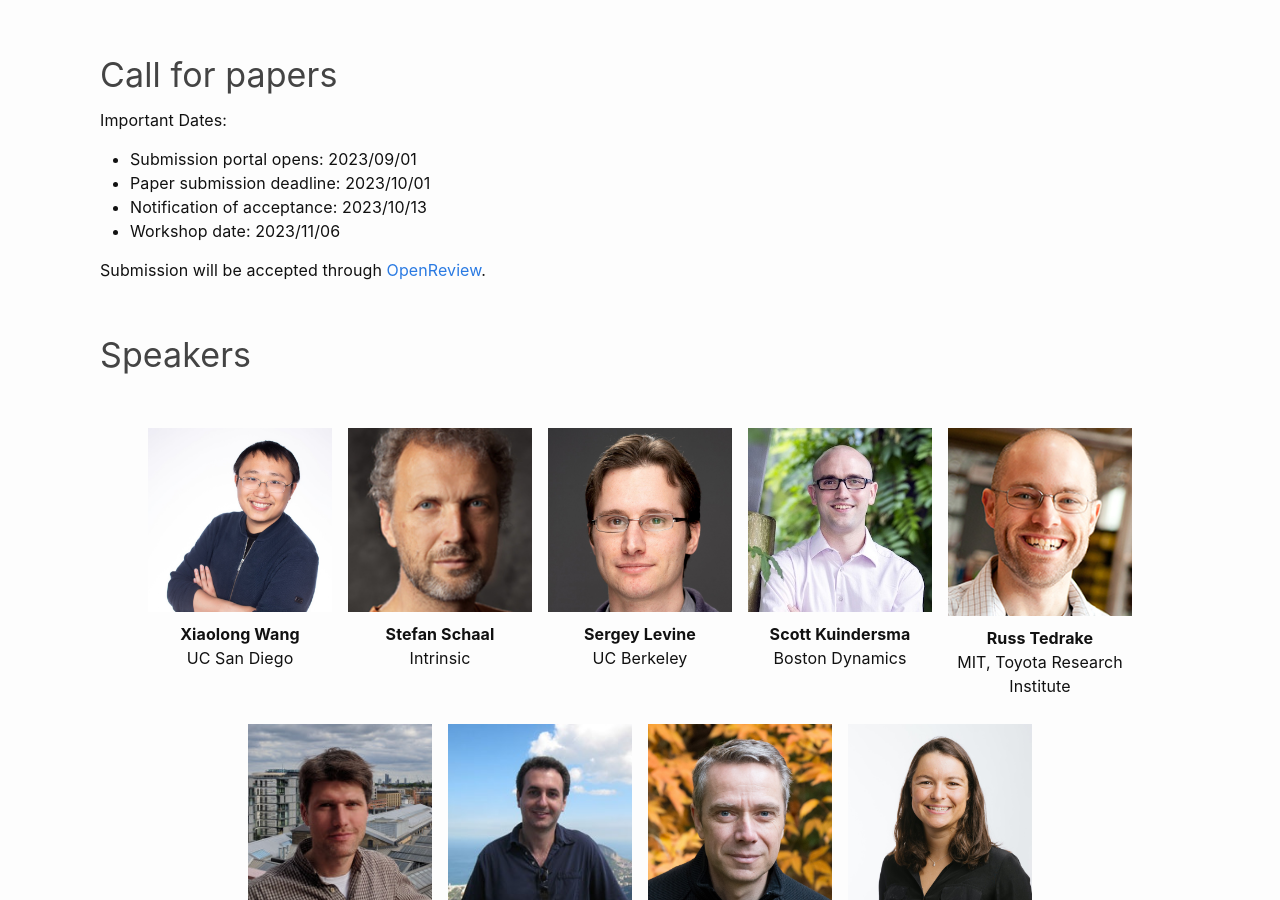
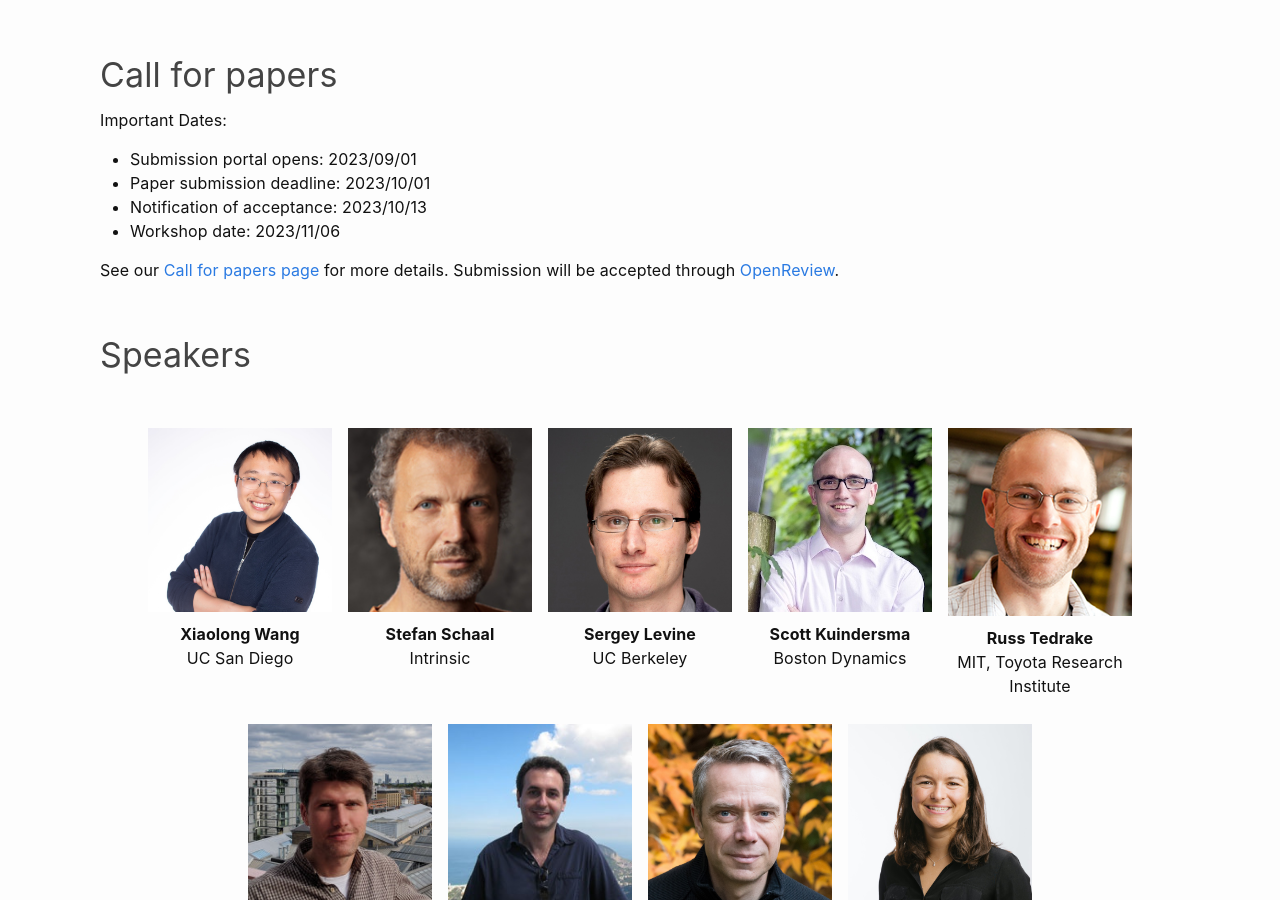
Before and after one commit to corl2023deployable/corl2023deployable.github.io, a Jekyll site: the page built from index.md, in a window 1280 px wide and 900 px high, scrolled down 698 px. Built offline with Jekyll 4.4.1, drawn with Linux system fonts in a browser that asks for light colours.

Commit message:
link to cfp on front page

```diff
--- a/index.md
+++ b/index.md
@@ -35,6 +35,7 @@ Important Dates:
 - Notification of acceptance: 2023/10/13
 - Workshop date: 2023/11/06
 
+See our [Call for papers page](/callforpapers) for more details.
 Submission will be accepted through [OpenReview](https://openreview.net/group?id=robot-learning.org/CoRL/2023/Workshop/Deployable).
 
 
```
